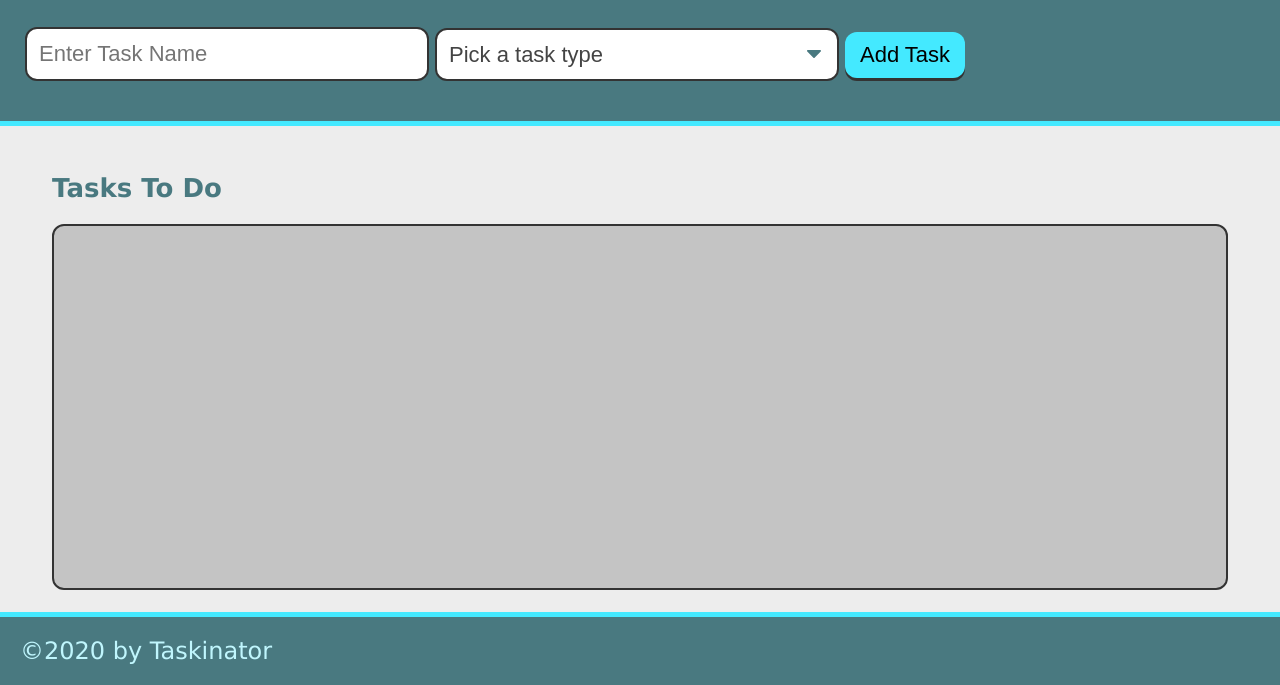
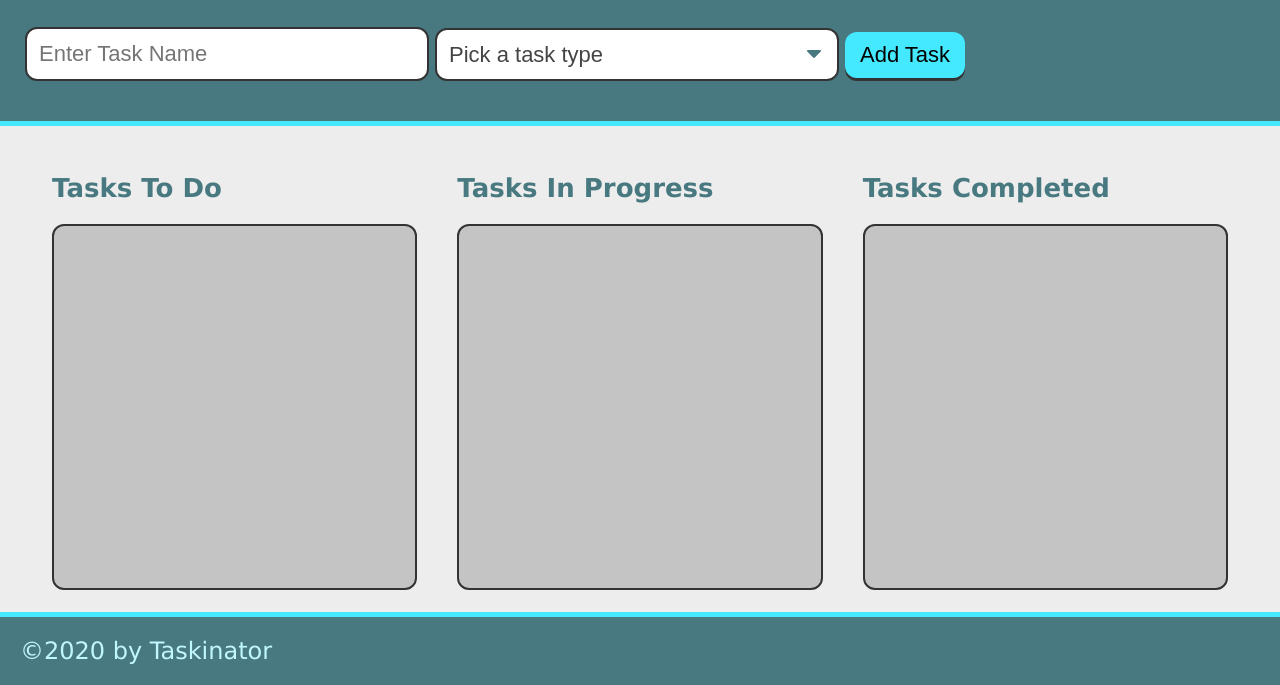
Before and after one commit to alexisn84/taskinator, a plain HTML site: page index.html in a window 1280 px wide. Shown: the part 115-800 px from the top of the page. Drawn offline with Linux system fonts and the light colour scheme.

Commit message:
add sections

```diff
--- a/index.html
+++ b/index.html
@@ -41,6 +41,18 @@
             <h2 class="list-title">Tasks To Do</h2>
             <ul class="task-list" id="tasks-to-do"></ul>
         </section>
+
+        <!--Tasks In Progress-->
+        <section class="task-list-wrapper">
+            <h2 class="list-title">Tasks In Progress</h2>
+            <ul class="task-list" id="tasks-in-progress"></ul>
+        </section>
+
+        <!--Tasks Completed-->
+        <section class="task-list-wrapper">
+            <h2 class="list-title">Tasks Completed</h2>
+            <ul class="task-list" id="tasks-completed"></ul>
+        </section>
     </main>
 
     <footer>
```
